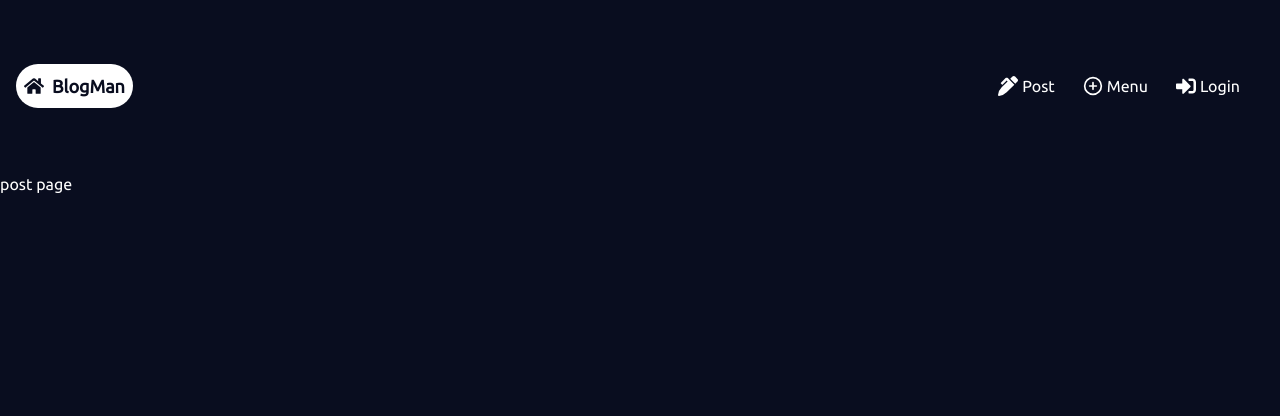
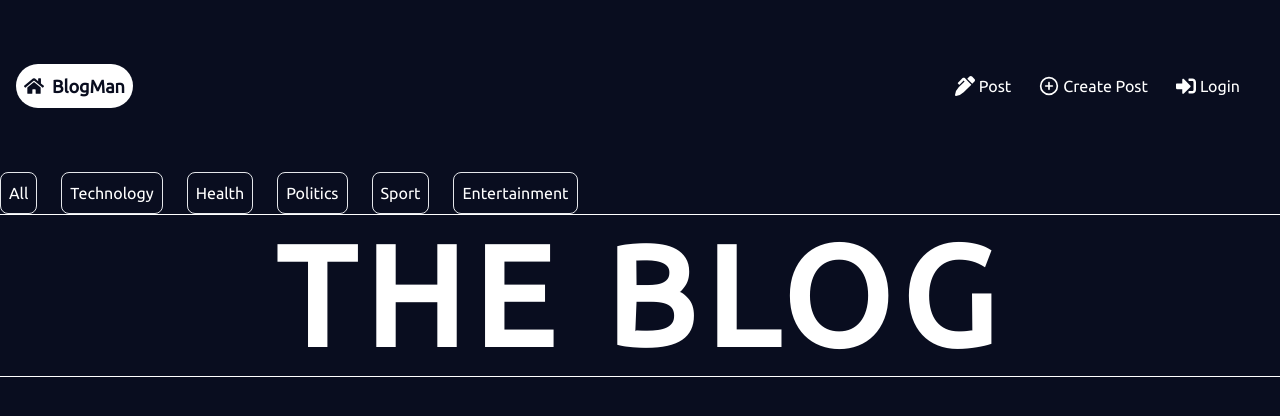
Before and after one commit to Blessdcode/blogman, a Next.js app: page /post in a window 1280 px wide. Shown: the top 416 px of the page. Built offline with nearby package versions, Linux system fonts and the light colour scheme.

Commit message:
Added different categories

```diff
--- /dev/null
+++ b/app/categories/[title]/page.tsx
@@ -0,0 +1,9 @@
+import React from "react";
+
+
+const page = ({ params }: { params: { title: string } }) => {
+  const { title } = params;
+  return <div className="sm:my-16 my-6">{title} category</div>;
+};
+
+export default page;
--- /dev/null
+++ b/app/create-post/page.tsx
@@ -0,0 +1,13 @@
+import HeadingModel from "@/components/heading";
+import React from "react";
+
+const page = () => {
+  return (
+    <div>
+      {" "}
+      <HeadingModel title="Create post" />
+    </div>
+  );
+};
+
+export default page;
--- a/app/create-post/pages.tsx
+++ /dev/null
@@ -1,7 +0,0 @@
-import React from "react";
-
-const pages = () => {
-  return <div>create post page</div>;
-};
-
-export default pages;
--- a/app/layout.tsx
+++ b/app/layout.tsx
@@ -2,6 +2,7 @@ import type { Metadata } from "next";
 import { Ubuntu } from "next/font/google";
 import "./globals.css";
 import Navigation from "@/components/navagiation";
+import CategoriesList from "@/components/categoriesList";
 
 const ubuntu = Ubuntu({ subsets: ["latin"], weight: ["400"] });
 
@@ -20,6 +21,7 @@ export default function RootLayout({
       <body className={ubuntu.className}>
         <div className="xl:max-w-[1280px] w-full m-auto mt-6 md:mt-12">
           <Navigation />
+          <CategoriesList/>
           {children}
         </div>
       </body>
--- a/app/page.tsx
+++ b/app/page.tsx
@@ -1,7 +1,9 @@
+// import HeadingModel from "@/components/heading";
+
 export default function Home() {
   return (
     <div className="">
-      <h1>Blog man</h1>
+      {/* <HeadingModel title="THE BLOG" /> */}
     </div>
   );
 }
--- a/app/post/page.tsx
+++ b/app/post/page.tsx
@@ -1,11 +1,12 @@
+import HeadingModel from '@/components/heading';
 import React from 'react'
 
 const page = () => {
   return (
     <div>
-      post page
+      <HeadingModel title="The blog" />
     </div>
-  )
+  );
 }
 
 export default page
--- /dev/null
+++ b/components/categoriesList.tsx
@@ -0,0 +1,26 @@
+import React from "react";
+import Link from "next/link";
+import { Categories } from "@/data/data";
+
+const CategoriesList = () => {
+  return (
+    <div className="flex items-center space-x-6 ">
+      <Link
+        href={`/`}
+        className="border p-2 rounded-lg hover:bg-white hover:text-darkBlue transition-all">
+        All
+      </Link>
+      {Categories &&
+        Categories.map((category) => (
+          <Link
+            key={category.id}
+            href={`/categories/${category.title}`}
+            className="border p-2 rounded-lg hover:bg-white hover:text-darkBlue transition-all">
+            {category.title}
+          </Link>
+        ))}
+    </div>
+  );
+};
+
+export default CategoriesList;
--- /dev/null
+++ b/components/heading.tsx
@@ -0,0 +1,17 @@
+import React from "react";
+
+type title = {
+  title: string;
+};
+
+const HeadingModel = ({ title }: title) => {
+  return (
+    <div className="border-t border-b border-white">
+      <h1 className="font-semibold sm:text-[140px] text-[38px]  sm:leading-[160.8px] leading-[41.8px] tracking-[10px] text-center w-full uppercase">
+        {title}
+      </h1>
+    </div>
+  );
+};
+
+export default HeadingModel;
--- a/components/navagiation.tsx
+++ b/components/navagiation.tsx
@@ -42,7 +42,7 @@ const Navigation = () => {
             href="/create-post"
             className="hover:text-primary flex items-center justify-center">
             <LuCirclePlus className="mr-1" size={20} />
-            Menu
+            Create Post
           </Link>
           <Link
             href="login"
--- /dev/null
+++ b/data/data.ts
@@ -0,0 +1,22 @@
+export const Categories = [
+  {
+    id: 1,
+    title: "Technology",
+  },
+  {
+    id: 2,
+    title: "Health",
+  },
+  {
+    id: 3,
+    title: "Politics",
+  },
+  {
+    id: 4,
+    title: "Sport",
+  },
+  {
+    id: 5,
+    title: "Entertainment",
+  },
+];
```
Also changed, not shown: app/login/page.tsx (renamed from app/login/pages.tsx), public/static/images/Image.png (added).
